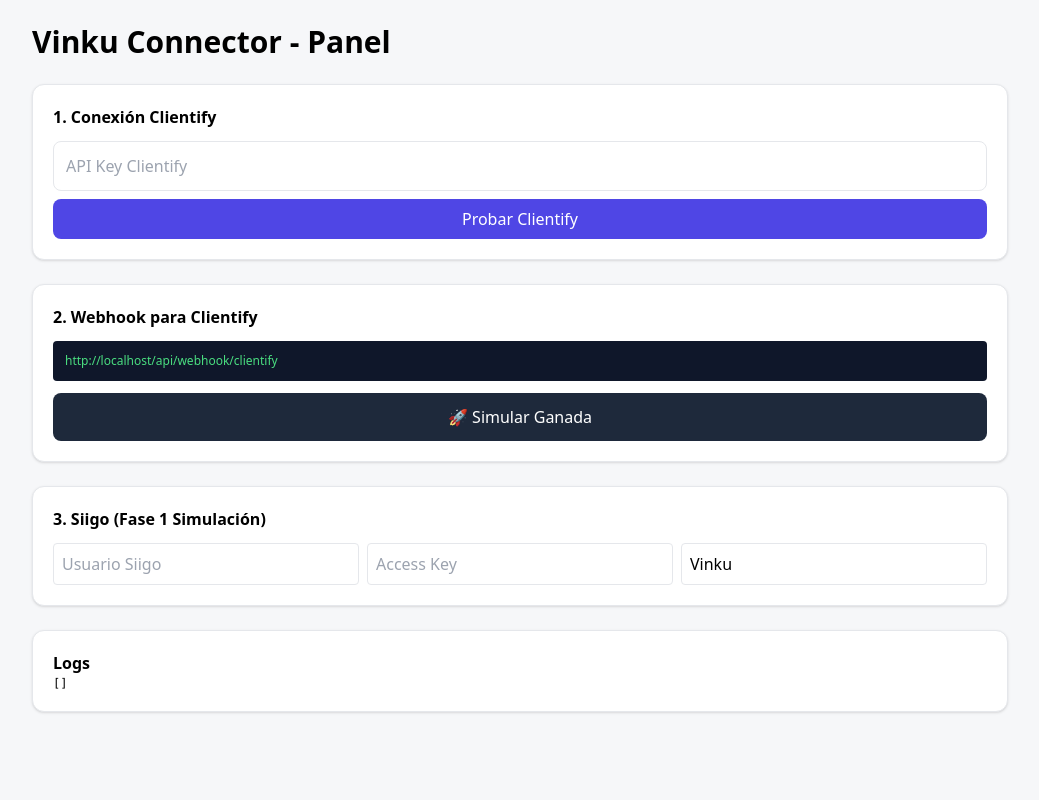
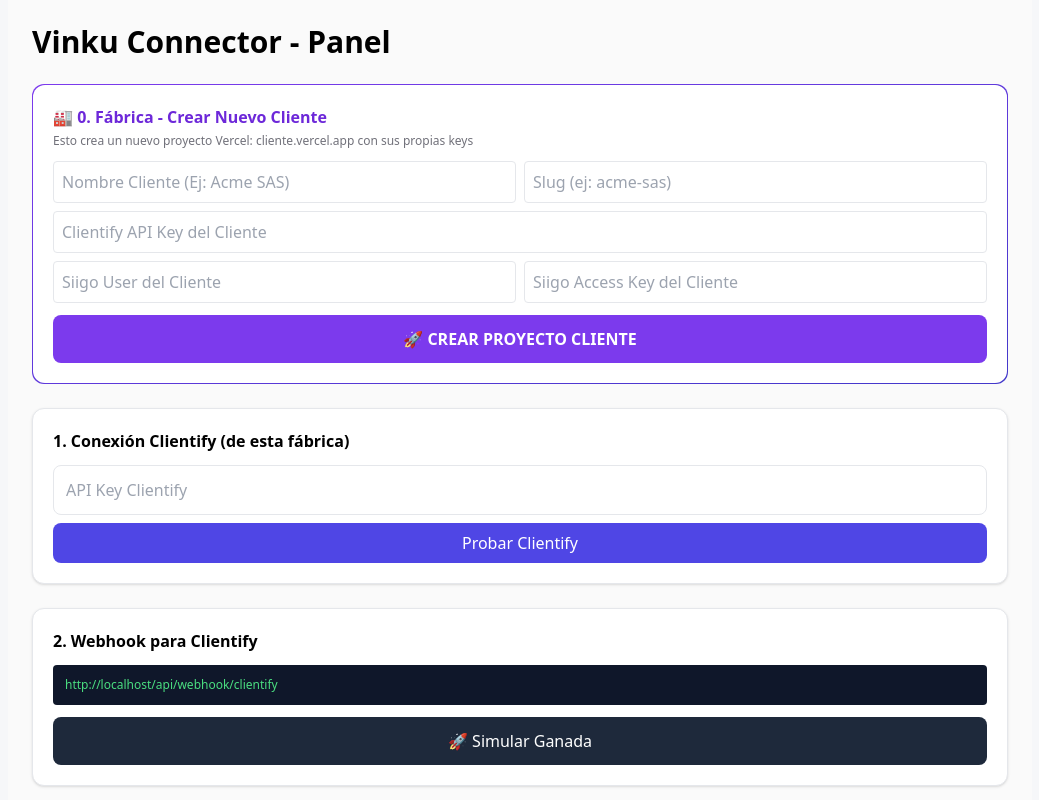
Before and after one commit to vinkuagenciadigital/vinku-connector-template, a Next.js app: page /admin in a window 1280 px wide. Shown: the top 800 px of the page, without its empty margins (120-1159 px from the left). Built offline with nearby package versions, Linux system fonts and the light colour scheme.

Commit message:
Update page.tsx

```diff
--- a/app/admin/page.tsx
+++ b/app/admin/page.tsx
@@ -6,6 +6,11 @@
   const [status, setStatus] = useState('')
   const [logs, setLogs] = useState<any[]>([])
   const [webhookUrl, setWebhookUrl] = useState('')
+
+  // NUEVO: Fábrica
+  const [form, setForm] = useState({ nombreCliente: '', slug: '', clientifyApiKey: '', siigoUser: '', siigoAccessKey: '' })
+  const [creando, setCreando] = useState(false)
+  const [resultado, setResultado] = useState<any>(null)
 
   useEffect(()=>{
     setWebhookUrl(`${window.location.origin}/api/webhook/clientify`)
@@ -41,11 +46,54 @@
     fetchLogs()
   }
 
+  const crearProyecto = async () => {
+    if(!form.slug ||!form.nombreCliente) return alert('Falta nombre y slug')
+    setCreando(true)
+    setResultado(null)
+    try {
+      const res = await fetch('/api/admin/crear-proyecto', {
+        method: 'POST',
+        headers: { 'Content-Type': 'application/json' },
+        body: JSON.stringify(form)
+      })
+      const data = await res.json()
+      setResultado(data)
+    } catch (e:any) {
+      setResultado({ error: e.message })
+    }
+    setCreando(false)
+  }
+
   return (
-    <div className="max-w-5xl mx-auto p-6 space-y-6">
+    <div className="max-w-5xl mx-auto p-6 space-y-6 bg-zinc-50 min-h-screen">
       <h1 className="text-3xl font-bold">Vinku Connector - Panel</h1>
+
+      {/* === NUEVO BLOQUE FABRICA === */}
+      <div className="bg-gradient-to-br from-violet-600 to-indigo-700 p-[1px] rounded-xl">
+        <div className="bg-white p-5 rounded-xl">
+          <h2 className="font-bold mb-1 text-violet-700">🏭 0. Fábrica - Crear Nuevo Cliente</h2>
+          <p className="text-xs text-zinc-500 mb-3">Esto crea un nuevo proyecto Vercel: cliente.vercel.app con sus propias keys</p>
+          <div className="grid grid-cols-2 gap-2">
+            <input placeholder="Nombre Cliente (Ej: Acme SAS)" className="border p-2 rounded w-full" value={form.nombreCliente} onChange={e=>setForm({...form, nombreCliente: e.target.value})} />
+            <input placeholder="Slug (ej: acme-sas)" className="border p-2 rounded w-full" value={form.slug} onChange={e=>setForm({...form, slug: e.target.value.toLowerCase().replace(/[^a-z0-9-]/g,'-')})} />
+            <input placeholder="Clientify API Key del Cliente" className="border p-2 rounded col-span-2" value={form.clientifyApiKey} onChange={e=>setForm({...form, clientifyApiKey: e.target.value})} />
+            <input placeholder="Siigo User del Cliente" className="border p-2 rounded" value={form.siigoUser} onChange={e=>setForm({...form, siigoUser: e.target.value})} />
+            <input placeholder="Siigo Access Key del Cliente" className="border p-2 rounded" value={form.siigoAccessKey} onChange={e=>setForm({...form, siigoAccessKey: e.target.value})} />
+          </div>
+          <button onClick={crearProyecto} disabled={creando} className="mt-3 bg-violet-600 hover:bg-violet-700 text-white px-4 py-3 rounded-lg w-full font-bold">
+            {creando? 'Creando proyecto en Vercel...' : '🚀 CREAR PROYECTO CLIENTE'}
+          </button>
+          {resultado && (
+            <div className="mt-3 p-3 bg-black text-green-400 rounded text-xs">
+              <pre className="whitespace-pre-wrap">{JSON.stringify(resultado, null, 2)}</pre>
+              {resultado.url && <div className="mt-2 text-white">✅ <a href={resultado.url} target="_blank" className="underline text-violet-300">{resultado.url}</a> listo<br/>Webhook: {resultado.webhookUrl}</div>}
+            </div>
+          )}
+        </div>
+      </div>
+
       <div className="bg-white p-5 rounded-xl border shadow">
-        <h2 className="font-bold mb-3">1. Conexión Clientify</h2>
+        <h2 className="font-bold mb-3">1. Conexión Clientify (de esta fábrica)</h2>
         <input value={clientifyKey} onChange={e=>setClientifyKey(e.target.value)} placeholder="API Key Clientify" className="w-full border p-3 rounded-lg" />
         <button onClick={testClientify} className="mt-2 bg-indigo-600 text-white px-4 py-2 rounded-lg w-full">Probar Clientify</button>
       </div>
@@ -64,8 +112,8 @@
       </div>
       {status && <pre className="bg-black text-white p-4 rounded text-xs overflow-auto">{status}</pre>}
       <div className="bg-white p-5 rounded-xl border shadow">
-        <h2 className="font-bold">Logs</h2>
-        <pre className="text-xs">{JSON.stringify(logs, null, 2)}</pre>
+        <h2 className="font-bold">Logs de esta fábrica</h2>
+        <pre className="text-xs overflow-auto max-h-96">{JSON.stringify(logs, null, 2)}</pre>
       </div>
     </div>
   )
```
